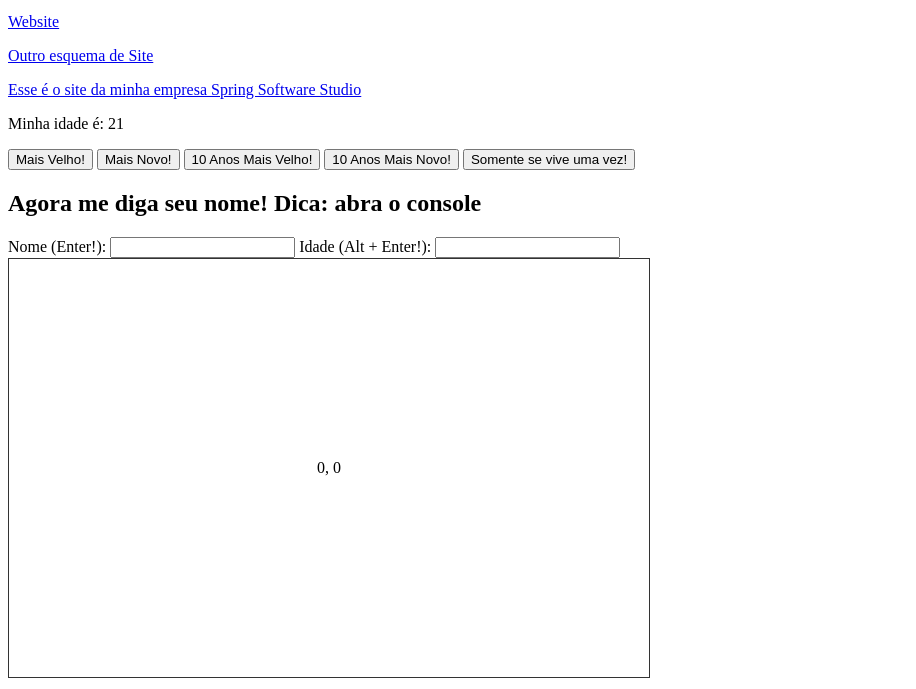
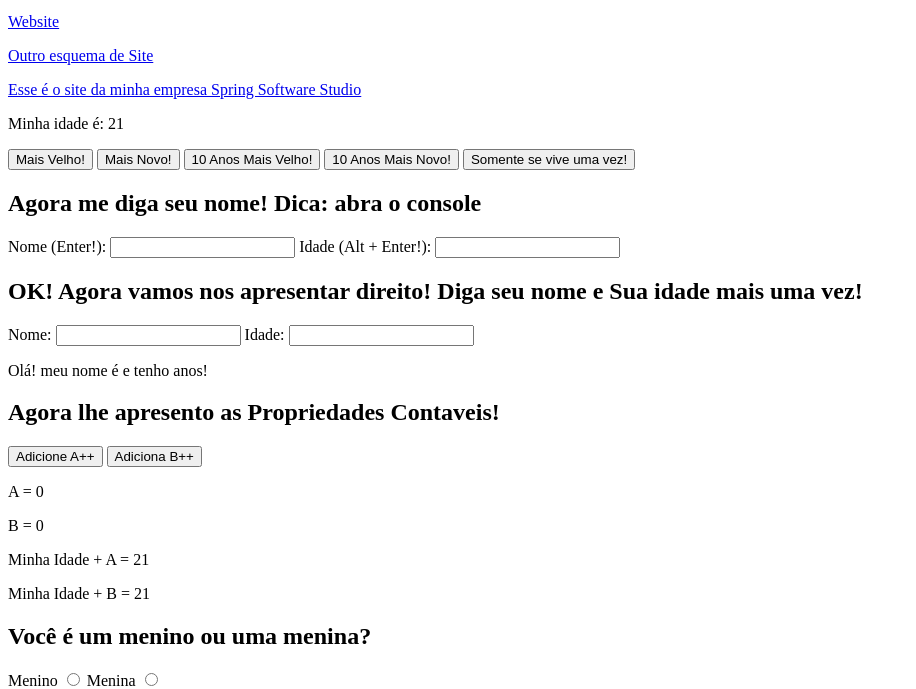
Before and after one commit to Lefel95/VueJS, a plain HTML site: page index.html in a window 1280 px wide. Shown: the part 101-790 px from the top of the page, without its empty margins (0-916 px from the left). Drawn offline with nearby package versions, Linux system fonts and the light colour scheme.

Commit message:
Feito 4 Aulas

```diff
--- a/app.js
+++ b/app.js
@@ -7,7 +7,12 @@ new Vue ({
     websiteTag: '<a href="https://felipe.com.br"> Outro esquema de Site </a>',
     idade: 21,
     x: 0,
-    y: 0
+    y: 0,
+    name: '',
+    age: '',
+    a: 0,
+    b: 0,
+    gender: ''
   },
 
   methods: {
@@ -38,7 +43,25 @@ new Vue ({
 
     logAge: function() {
       console.log('Voce digitou a sua idade');
+    },
+
+    changeGender: function(gender) {
+      this.gender = gender;
     }
 
+  },
+
+  computed: {
+    agePlusA: function() {
+      return this.a + this.idade;
+    },
+
+    agePlusB: function () {
+      return this.b + this.idade;
+    },
+
+    compClass: function() {
+      return gender = this.gender;
+    }
   }
 });
--- a/index.html
+++ b/index.html
@@ -10,7 +10,8 @@
 </head>
 <body>
   <!--  Aqui começa a aplicação vue do objeto vue-app-->
-  <div id="vue-app">
+
+  <div id="vue-app" v-bind:class="compClass"><!--Aqui eu estou colocando uma relacao a classe da div, fazendo a classe mudar conforme a ação do usuario --->
   <!--  Aqui estou chamando uma função e passando uma string como parametro-->
     <h1>{{ greet( 'dia' ) }}</h1>
     <!--  Aqui estou imprimindo um atributo-->
@@ -36,6 +37,30 @@
     <input type="text" v-on:keyup.enter="logName">
     <label for="">Idade (Alt + Enter!): </label>
     <input type="text" v-on:keyup.alt.enter="logAge">
+    <!--  Aqui uso a diretiva v-model para fazer um twoway data binding-->
+    <h2>OK! Agora vamos nos apresentar direito! Diga seu nome e Sua idade mais uma vez!</h2>
+    <label for="">Nome:</label>
+    <input type="text" v-model="name">
+    <label for="">Idade: </label>
+    <input type="number" v-model="age">
+    <p>Olá! meu nome é {{name}} e tenho {{age}} anos!</p>
+    <!--  propriedades contaveis sao como metodos porem enquanto os TODOS metodos sao executados toda vez que se chama um deles, as propriedades contaveis ficam em uma seção chamado de computed em que somente sao executados os que sao chamados-->
+    <h2>Agora lhe apresento as Propriedades Contaveis!</h2>
+    <button v-on:click="a++">Adicione A++</button>
+    <button v-on:click="b++">Adiciona B++</button>
+    <p>A = {{a}}</p>
+    <p>B = {{b}}</p>
+    <p>Minha Idade + A = {{agePlusA}}</p>
+    <p>Minha Idade + B = {{agePlusB}}</p>
+    <!--  Aqui eu uso uma função para trocar a propriedade gender, em que estou assimilando a uma classe css na primeira div da pagina-->
+    <h2>Você é um menino ou uma menina?</h2>
+    <form>
+      <label for="" name="gender">Menino</label>
+      <input type="radio" v-on:click="changeGender('boy')">
+      <label for="">Menina</label>
+      <input type="radio" name="gender" v-on:click="changeGender('girl')">
+    </form>
+
     <!--  Aqui estou com um canvas que fica escutando um evento com o andar do mouse para acionar a função updateXY que atualiza os dois atributos declarados abaixo-->
     <div id="canvas" v-on:mousemove="updateXY">
       {{x}}, {{y}}
--- a/style.css
+++ b/style.css
@@ -4,3 +4,11 @@
   text-align: center;
   border: 1px solid #333;
 }
+.boy {
+  background-color: blue;
+  color: white;
+}
+.girl {
+  background-color: pink;
+  color: white;
+}
```
